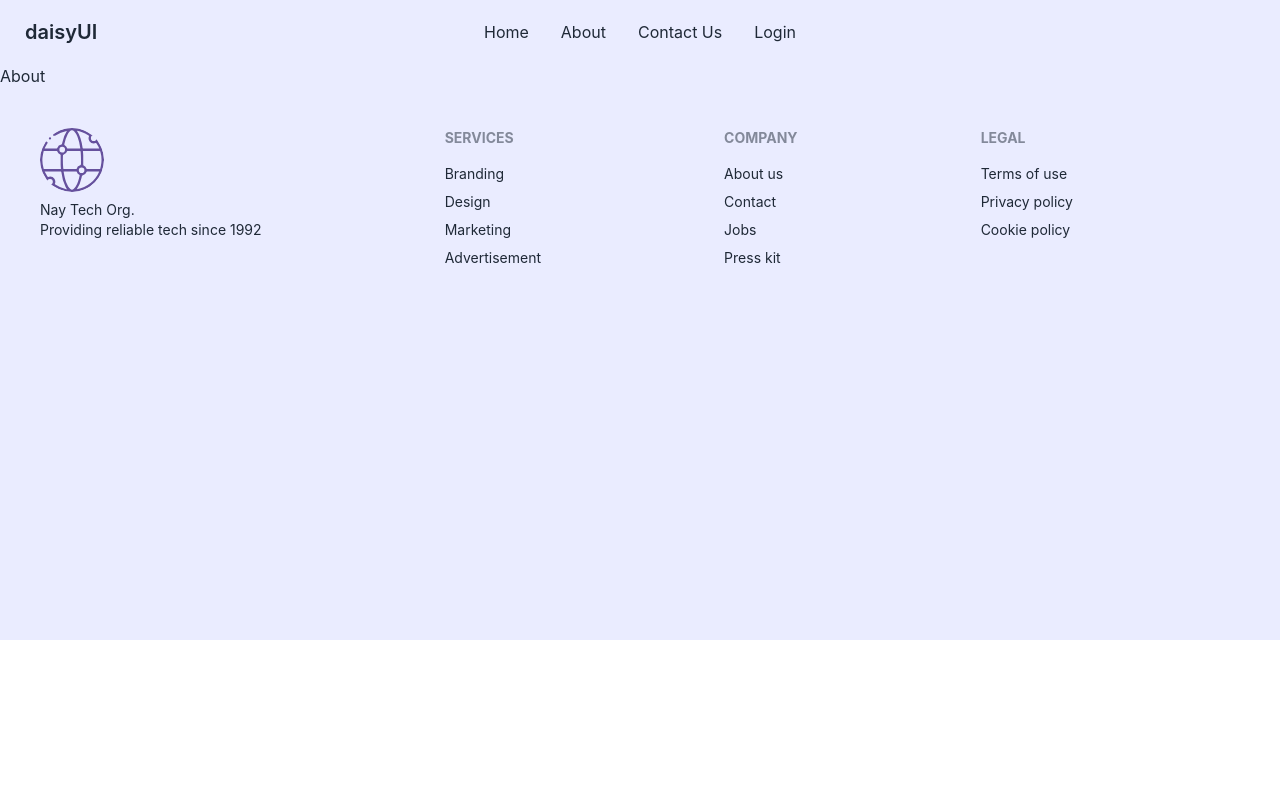
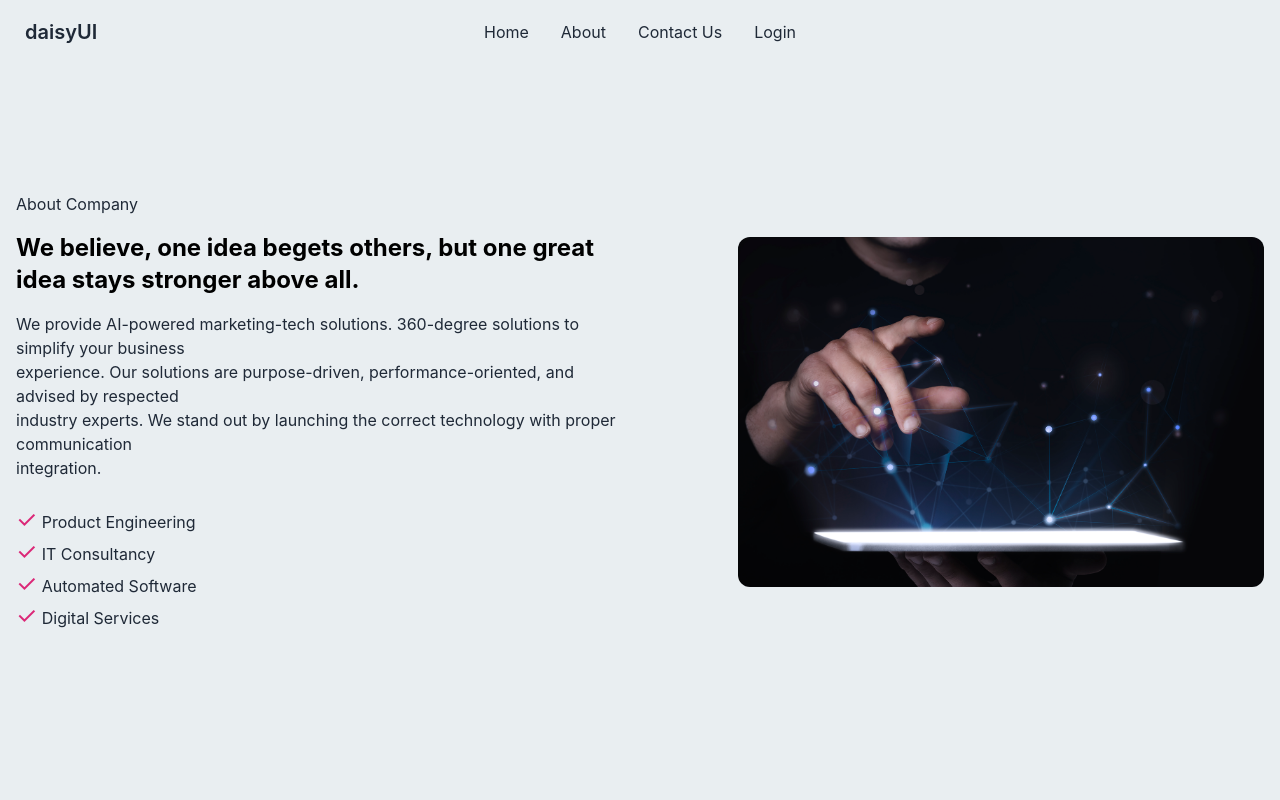
Before and after one commit to Sayeednayeem1/job-finder, a React (Create React App) app: page /about in a window 1280 px wide. Shown: the top 800 px of the page. Built offline with nearby package versions, Linux system fonts and the light colour scheme; no server answers.

Commit message:
Updated the About Route

```diff
--- a/src/App.js
+++ b/src/App.js
@@ -4,9 +4,7 @@ import { router } from './Router/Router';
 
 function App() {
   return (
-    <div className='bg-[#EAECFF]' style={{
-      height: '80vh'
-    }}>
+    <div className='bg-[#E9EEF1] bg-cover'>
       <RouterProvider router={router}></RouterProvider>
       <Toaster></Toaster>
     </div>
@@ -14,3 +12,5 @@ function App() {
 }
 
 export default App;
+
+// className='bg-[#EAECFF] bg-cover'
--- a/src/Pages/Home/About/About.js
+++ b/src/Pages/Home/About/About.js
@@ -1,9 +1,25 @@
 import React from 'react';
+import Image from '../../../assets/Images/man-using-digital-tablet.jpg';
 
 const About = () => {
     return (
-        <div>
-            <h1>About</h1>
+        <div className='max-w-[1440px] mx-auto'>
+            <div className='mx-4 mt-12 md:mt-32 mb-36'>
+                <div className='flex flex-col md:flex-row items-center'>
+                    <div className='mr-0 md:mr-28'>
+                        <p className='mb-4'>About Company</p>
+                        <h1 className='mb-4 font-bold text-2xl text-black '>We believe, one idea begets others, but one great idea stays stronger above all.</h1>
+                        <p className="mb-6">We provide AI-powered marketing-tech solutions. 360-degree solutions to simplify your business <br /> experience. Our solutions are purpose-driven, performance-oriented, and advised by respected <br /> industry experts. We stand out by launching the correct technology with proper communication <br /> integration.</p>
+                        <p><span className='text-2xl text-pink-600'>&#10003;</span> Product Engineering</p>
+                        <p><span className='text-2xl text-pink-600'>&#10003;</span> IT Consultancy</p>
+                        <p><span className='text-2xl text-pink-600'>&#10003;</span> Automated Software</p>
+                        <p><span className='text-2xl text-pink-600'>&#10003;</span> Digital Services</p>
+                    </div>
+                    <div className='mt:6 md:mt-0'>
+                        <img className='md:w-[800px] px-5 md:px-0 md:rounded-xl' src={Image} alt="" />
+                    </div>
+                </div>
+            </div>
         </div>
     );
 };
--- a/src/Pages/Home/Subscribe/Subscribe.js
+++ b/src/Pages/Home/Subscribe/Subscribe.js
@@ -9,7 +9,7 @@ const Subscribe = () => {
                     <h1 className='text-4xl font-bold mb-14'>updates about latest jobs</h1>
                     <p className='text-xl opacity-70'>Go house hunting with confidence thanks to all the information that experts normally keep to <br /> themselves. Check the facts and figures whenever you want, from wherever you want. With the <br /> data of Walter you’ll make smarter choices when hunting for a home.</p>
                     <div className='flex flex-col md:flex-row justify-center items-center mt-10'>
-                        <div className='bg-[#EBEAFF] p-5 md:w-1/2 rounded-xl'>
+                        <div className='shadow-2xl p-5 md:w-1/2 rounded-xl'>
                             <input type="text" placeholder="Type here" className="input w-full max-w-xs mr-0 md:mr-2 mb-2 md:mb-0" />
                             <button class="btn btn-primary">Search Now</button>
                         </div>
```
Also changed, not shown: src/assets/Images/man-using-digital-tablet.jpg (added).
